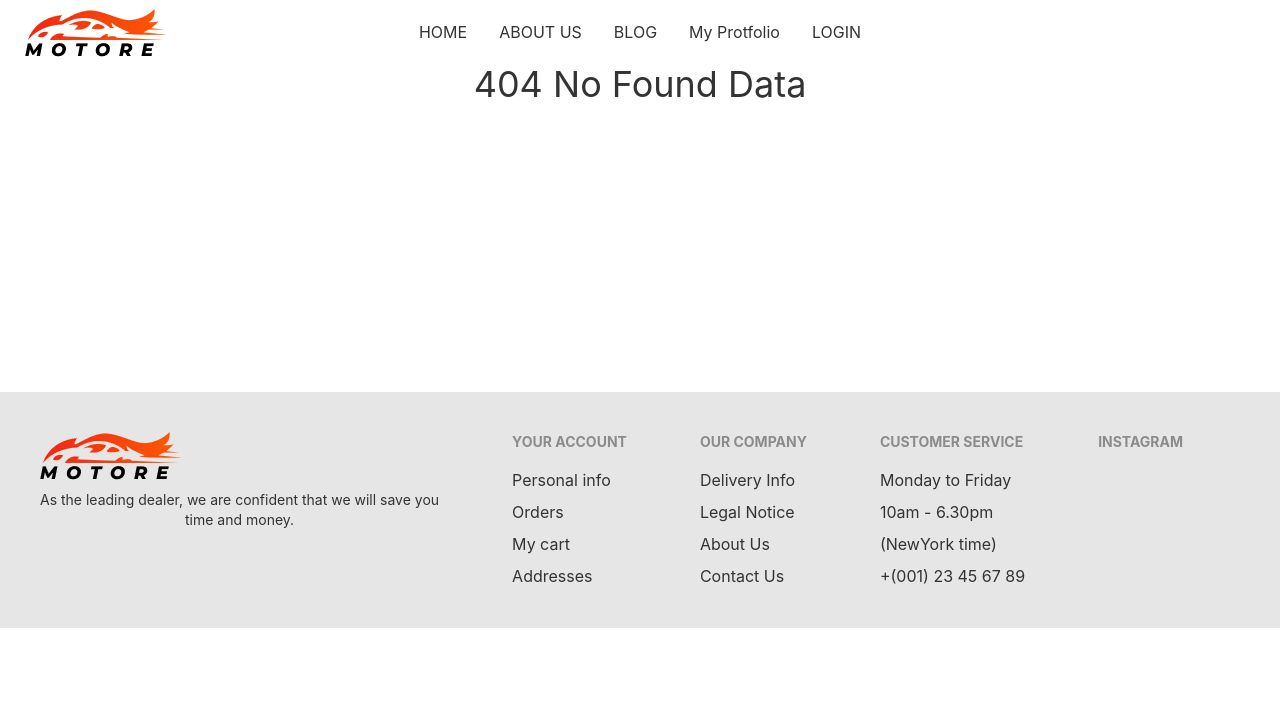
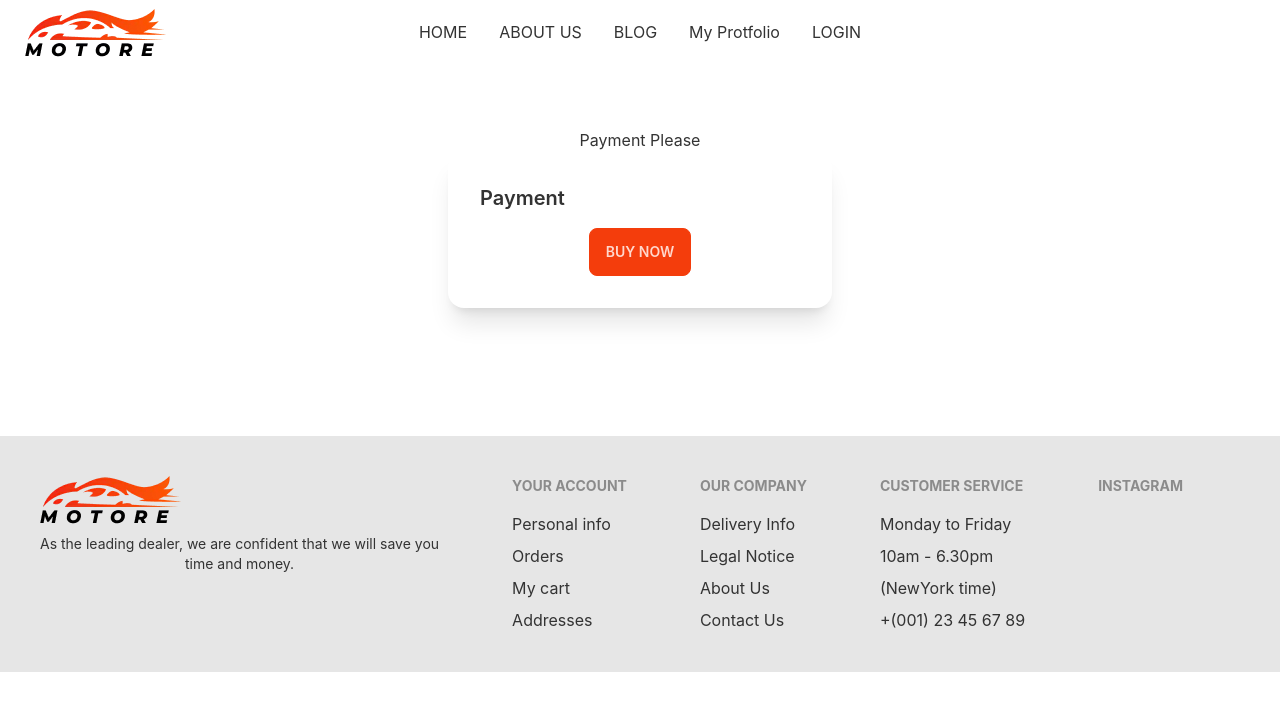
Before and after one commit to Muhammad-Mehedi-Hasan-Opi-Sarker/parts-manufacturer-website-client-side, a React (Create React App) app: page /payment in a window 1280 px wide. Shown: the top 710 px of the page. Built offline with nearby package versions, Linux system fonts and the light colour scheme; no server answers.

Commit message:
work for profile

```diff
--- a/src/App.js
+++ b/src/App.js
@@ -18,6 +18,7 @@ import MyProfile from './Pages/Dhashboard/MyProfile';
 import MyOrder from './Pages/Dhashboard/MyOrder';
 import AddReview from './Pages/Dhashboard/AddReview';
 import MyProtfolio from './Pages/MyProtfolio/MyProtfolio';
+import Payment from './Pages/Payment/Payment';
 
 function App() {
   return (
@@ -29,6 +30,7 @@ function App() {
         <Route path='/blog' element={<Blog></Blog>}></Route>
         <Route path='/myprotfolio' element={<MyProtfolio></MyProtfolio>}></Route>
         <Route path='/about' element={<About></About>}></Route>
+        <Route path='/payment' element={<Payment></Payment>}></Route>
         <Route path='/*' element={<PageEmpty></PageEmpty>}></Route>
         <Route path='/product/:id' element={
           <RequierAuth>
--- a/src/Pages/Dhashboard/MyOrder.js
+++ b/src/Pages/Dhashboard/MyOrder.js
@@ -1,9 +1,10 @@
 import React, { useEffect, useState } from 'react';
 import { useAuthState } from 'react-firebase-hooks/auth';
-import { Link } from 'react-router-dom';
+import { Link, useNavigate } from 'react-router-dom';
 import auth from '../../firebase.init';
 
 const MyOrder = () => {
+    const navigate = useNavigate();
     const [reload,setReload]= useState(false);
     const [user] = useAuthState(auth);
     const [myorder, setOrder] = useState([]);
@@ -53,8 +54,8 @@ const MyOrder = () => {
                             <td>{my.customerEmail}</td>
                             <td>{my.productName}</td>
                             <td>{my.order}</td>
-                            <td><button className='btn bg-danger'>Payment</button></td>
-                            <td><button  onClick={()=>handleDelete(my.customerEmail)} className='btn bg-danger'>Delete</button></td>
+                            <td><Link to='/payment'><button className='btn bg-danger'>Payment</button></Link></td>
+                            <td><button onClick={()=>handleDelete(my.customerEmail)} className='btn bg-danger'>Delete</button></td>
                         </tr>)
                     }
 
--- a/src/Pages/Dhashboard/MyProfile.js
+++ b/src/Pages/Dhashboard/MyProfile.js
@@ -3,10 +3,15 @@ import { useAuthState } from 'react-firebase-hooks/auth';
 import auth from '../../firebase.init';
 import picture from '../../../src/picture/icon/profile1.png';
 import edu from '../../../src/picture/icon/edu.png';
+import email from '../../../src/picture/icon/email.png';
+import location from '../../../src/picture/icon/location.png';
+import phone from '../../../src/picture/icon/phone.png';
+import link from '../../../src/picture/icon/linkden.png';
 
 const MyProfile = () => {
     const [user, loading, error] = useAuthState(auth);
     return (
+        <div className='mt-12 grid lg:grid-cols-2 sm:grid-cols-1'>
             <div className="card w-96 bg-base-100 shadow-xl">
                 <div className="card-body items-center text-center"><div className="avatar">
                     <div className="w-24 rounded-full ring ring-primary ring-offset-base-100 ring-offset-2">
@@ -15,15 +20,44 @@ const MyProfile = () => {
                 </div>
 
                     <h2 className="card-title">{user?.displayName}</h2>
-                <div className='grid grid-cols-5'>
-                    <div><img style={{height:'30px',width:'30px'}} src={edu} alt="" /></div>
-                    <div className='mr-16'><p>Education </p></div>
-                    <div></div>
-                    <div></div>
-                    <div></div>
+                    <div className='flex'>
+                        <div><img style={{ height: '30px', width: '30px' }} src={email} alt="" /></div>
+                        <div><p>Email: {user.email}</p></div>
+                    </div>
+                    <div className='flex'>
+                        <div><img style={{ height: '30px', width: '30px' }} src={edu} alt="" /></div>
+                        <div className='mr-16'><p>Education: </p></div>
+                    </div>
+                    <div className='flex'>
+                        <div><img style={{ height: '30px', width: '30px' }} src={location} alt="" /></div>
+                        <div className='mr-16'><p>Location:  </p></div>
+                    </div>
+                    <div className='flex'>
+                        <div><img style={{ height: '30px', width: '30px' }} src={phone} alt="" /></div>
+                        <div className='mr-16'><p>Phone Number:  </p></div>
+                    </div>
+                    <div className='flex'>
+                        <div><img style={{ height: '30px', width: '30px' }} src={link} alt="" /></div>
+                        <div className='mr-16'><p>Phone Number:  </p></div>
                     </div>
 
                 </div>
+            </div>
+            <div className='text-2xl'>
+                <div class="card w-96 bg-base-100 shadow-xl">
+                    <div class="card-body">
+                    <h1>Update Your Profile</h1>
+                    <input type="text" name='name' value={user.displayName} disabled placeholder="Type here" class="input input-bordered input-primary w-full max-w-xs" />
+                    <input type="email" value={user.email} disabled placeholder="Type here" class="input input-bordered input-primary w-full max-w-xs" />
+                    <input type="text" placeholder="Education" class="input input-bordered input-primary w-full max-w-xs" />
+                    <input type="text" placeholder="Location or City" class="input input-bordered input-primary w-full max-w-xs" />
+                    <input type="number" placeholder="Number" class="input input-bordered input-primary w-full max-w-xs" />
+                    <input type="text" placeholder="Your Any Social Link" class="input input-bordered input-primary w-full max-w-xs" />
+                    <input className='btn btn-primary' type="submit" value="UPDATE" />
+                    </div>
+                </div>
+            </div>
+
         </div>
     );
 };
--- a/src/Pages/Payment/Payment.js
+++ b/src/Pages/Payment/Payment.js
@@ -2,8 +2,20 @@ import React from 'react';
 
 const Payment = () => {
     return (
-        <div>
-            <h1>Payment please</h1>
+        <div className='mb-32 px-12 grid justify-items-center mt-16'>
+            <h1>Payment Please</h1>
+
+            <div className='mb-22'>
+                <div class="card w-96 bg-base-100 shadow-xl">
+                    <div class="card-body">
+                        <h2 class="card-title">Payment</h2>
+                        <p></p>
+                        <div class="card-actions justify-center">
+                            <button class="btn btn-primary">Buy Now</button>
+                        </div>
+                    </div>
+                </div>
+            </div>
         </div>
     );
 };
```
Lines whose indentation alone changed are shown as unchanged.
